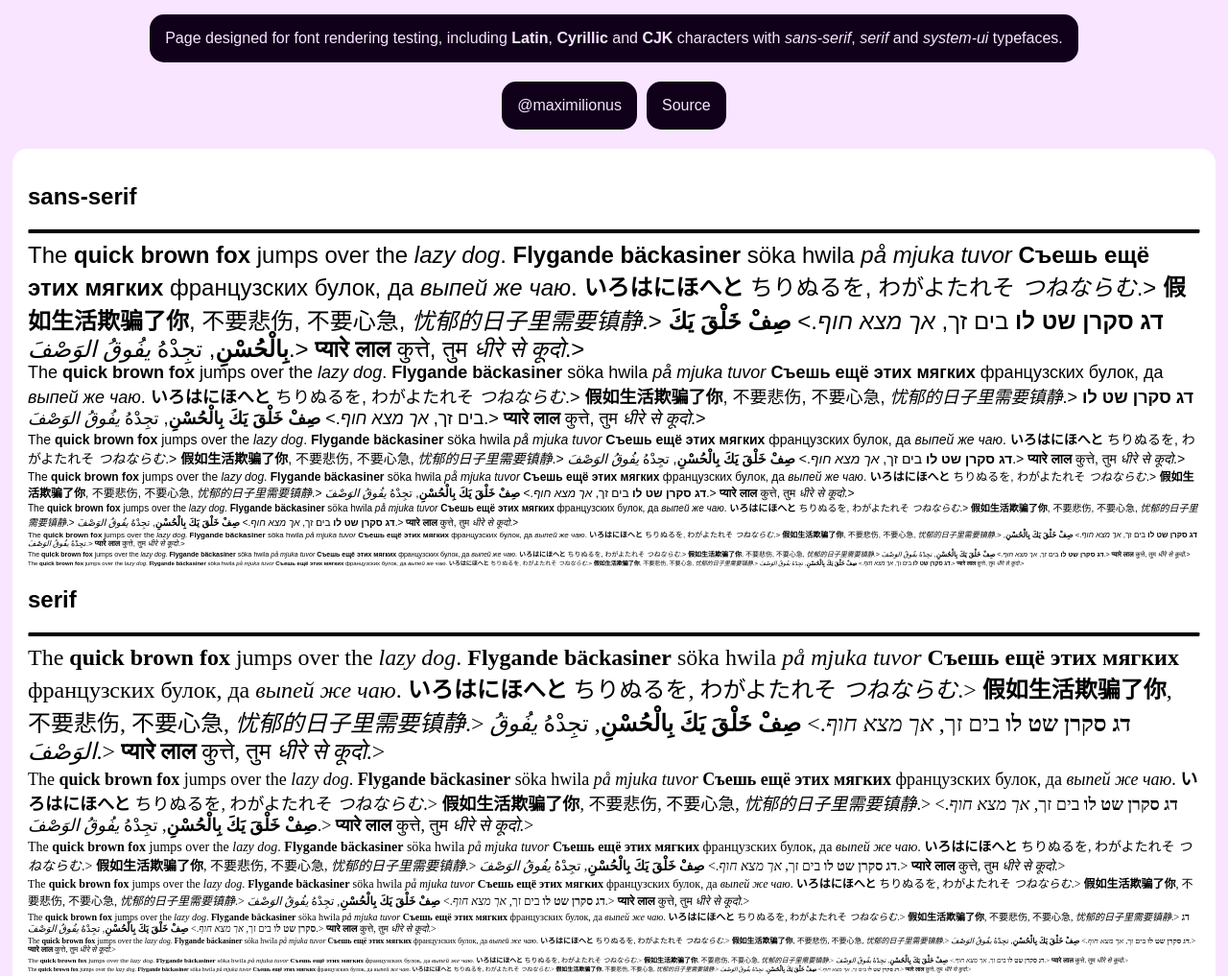
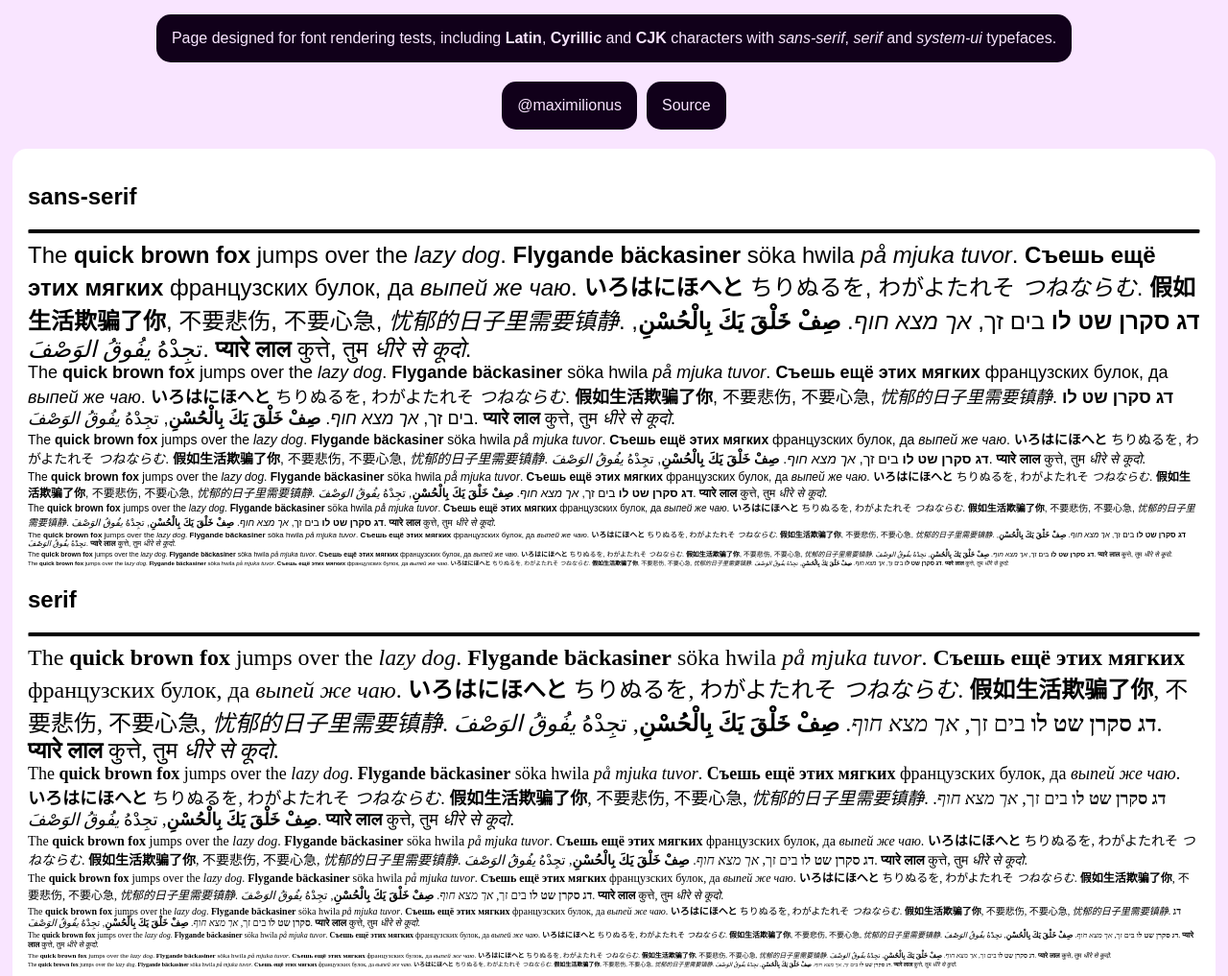
Before and after one commit to maximilionus/font-test, a plain HTML site: page index.html in a window 1280 px wide. Shown: the top 1017 px of the page at 96% size. Drawn offline with Linux system fonts and the light colour scheme.

Commit message:
Fix template content on index page

```diff
--- a/index.html
+++ b/index.html
@@ -26,8 +26,8 @@ along with this program.  If not, see <https://www.gnu.org/licenses/>.
     <body>
         <div class="container-info">
             <div class="content-base content-info">
-                Page designed for font rendering testing, including
-                <b>Latin</b>, <b>Cyrillic</b> and <b>CJK</b> characters with
+                Page designed for font rendering tests, including <b>Latin</b>,
+                <b>Cyrillic</b> and <b>CJK</b> characters with
                 <i>sans-serif</i>, <i>serif</i> and <i>system-ui</i> typefaces.
             </div>
         </div>
@@ -47,19 +47,19 @@ along with this program.  If not, see <https://www.gnu.org/licenses/>.
                 <div class="font-sans-serif" id="text-source">
                     The <b>quick brown fox</b> jumps over the <i>lazy dog</i>.
 
-                    <b>Flygande bäckasiner</b> söka hwila <i>på mjuka tuvor</i>
+                    <b>Flygande bäckasiner</b> söka hwila <i>på mjuka tuvor</i>.
 
                     <b>Съешь ещё этих мягких</b> французских булок, да <i>выпей же чаю</i>.
 
-                    <b>いろはにほへと</b> ちりぬるを, わがよたれそ <i>つねならむ</i>.>
+                    <b>いろはにほへと</b> ちりぬるを, わがよたれそ <i>つねならむ</i>.
 
-                    <b>假如生活欺骗了你</b>, 不要悲伤, 不要心急, <i>忧郁的日子里需要镇静</i>.>
+                    <b>假如生活欺骗了你</b>, 不要悲伤, 不要心急, <i>忧郁的日子里需要镇静</i>.
 
-                    <b>דג סקרן שט לו</b> בים זך, <i>אך מצא חוף</i>.>
+                    <b>דג סקרן שט לו</b> בים זך, <i>אך מצא חוף</i>.
 
-                    <b>صِفْ خَلْقَ يَكَ بِالْحُسْنِ</b>, تجِدْهُ <i>يفُوقُ الوَصْفَ</i>.>
+                    <b>صِفْ خَلْقَ يَكَ بِالْحُسْنِ</b>, تجِدْهُ <i>يفُوقُ الوَصْفَ</i>.
 
-                    <b>प्यारे लाल</b> कुत्ते, तुम <i>धीरे से कूदो</i>.>
+                    <b>प्यारे लाल</b> कुत्ते, तुम <i>धीरे से कूदो</i>.
                 </div>
                 <h2>serif</h2>
                 <hr />
```
